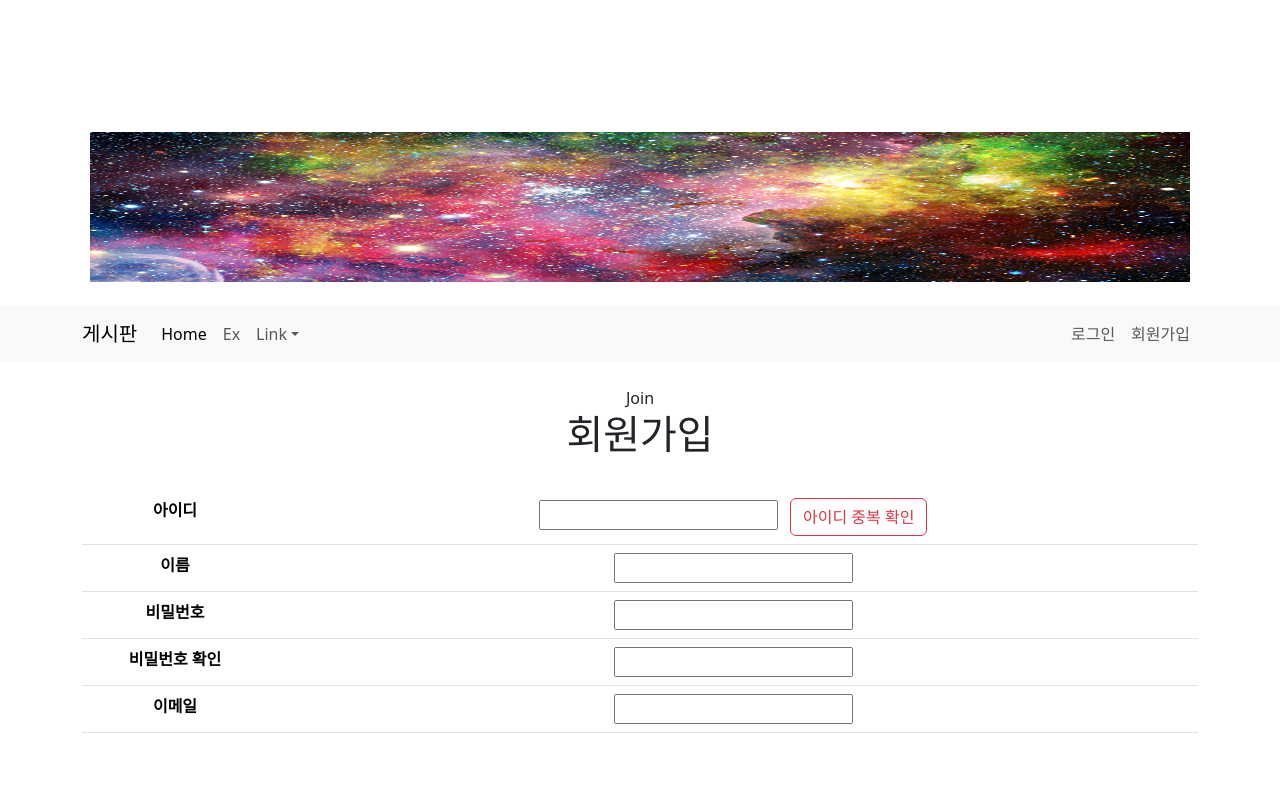
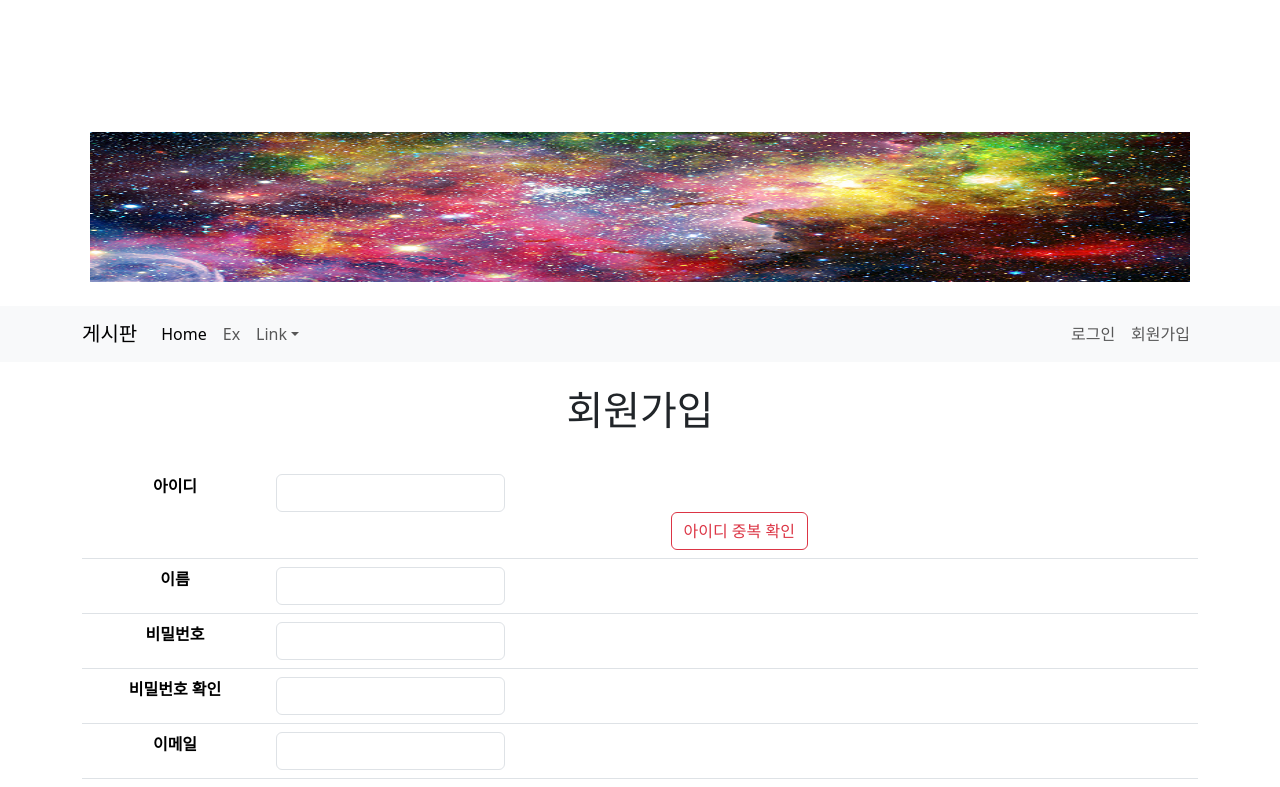
Before and after one commit to berichmore/Toy_CRUD_A, a React (Create React App) app in the folder front/: page /join in a window 1280 px wide. Shown: the top 787 px of the page. Built offline with nearby package versions, Linux system fonts and the light colour scheme; no server answers; a small style sheet from the web is missing.

Commit message:
불필요 버튼삭제

```diff
--- a/front/src/Components/bbs/BbsWrite.jsx
+++ b/front/src/Components/bbs/BbsWrite.jsx
@@ -45,7 +45,7 @@ const BbsWrite = () => {
                 console.log(res.data);
 
                 // alert(res.data.message("안녕하세요 "));
-                alert("이런이런 부트스트랩");
+                alert("새로운 글이 등록되었습니다.");
                 // alert(res.data);
                 // alert(res.data.message);
                 navigate('/bbslist');
--- a/front/src/Components/member/Join.jsx
+++ b/front/src/Components/member/Join.jsx
@@ -72,18 +72,17 @@ const Join = () => {
 
     return (
         <div>
-            Join
             <h1>회원가입</h1> &nbsp; &nbsp;
             <table className="table">
                 <tbody>
                     <tr>
                         <th className="col-2">아이디</th>
-                            <td>
+                            <td className="flex container">
                                 <input type="text"
                                        name="id"
                                        value={form.id}
-                                       size="50px"
                                        onChange={handleChange}
+                                       className="form-control w-25"
                                 />
                                 &nbsp; &nbsp;
                                 <button className="btn btn-outline-danger"
@@ -96,10 +95,10 @@ const Join = () => {
                         <th>이름</th>
                         <td>
                             <input type="text"
-                                   size="50px"
                                    name="name"
                                    value={form.name}
                                    onChange={handleChange}
+                                   className="form-control w-25"
                             />
                         </td>
                     </tr>
@@ -108,10 +107,10 @@ const Join = () => {
                         <th>비밀번호</th>
                         <td>
                             <input type="password"
-                                   size="50px"
                                    name="pwd"
                                    value={form.pwd}
                                    onChange={handleChange}
+                                   className="form-control w-25"
                             />
                         </td>
                     </tr>
@@ -120,11 +119,11 @@ const Join = () => {
                         <th>비밀번호 확인</th>
                         <td>
                             <input type="password"
-                                   size="50px"
                                    name="pwdConfirm"
                                    value={form.pwdConfirm}
                                    onChange={handleChange}
-                            name="pwdConfirm"
+                                   className="form-control w-25"
+                            // name="pwdConfirm"
                             />
                         </td>
                     </tr>
@@ -133,10 +132,10 @@ const Join = () => {
                         <th>이메일</th>
                         <td>
                         <input type="text"
-                               size="100px"
                                name="email"
                                value={form.email}
                                onChange={handleChange}
+                               className="form-control w-25"
                         />
                         </td>
                     </tr>
```
Also changed, not shown: 1 other file (tests, documents, lock files or other folders).
